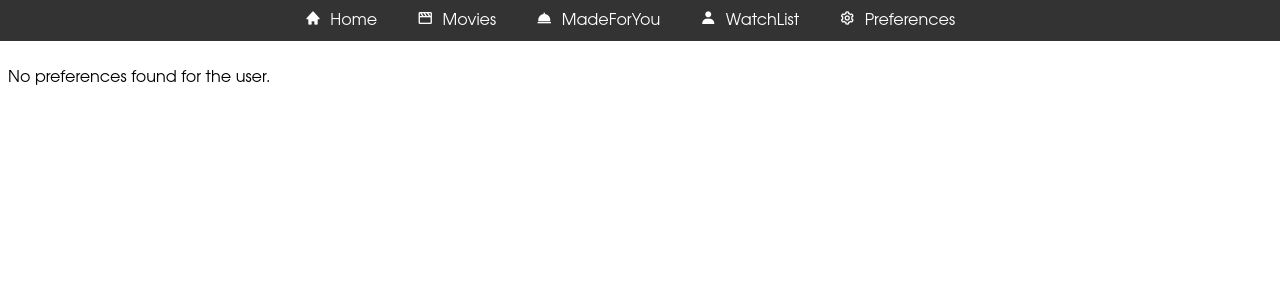
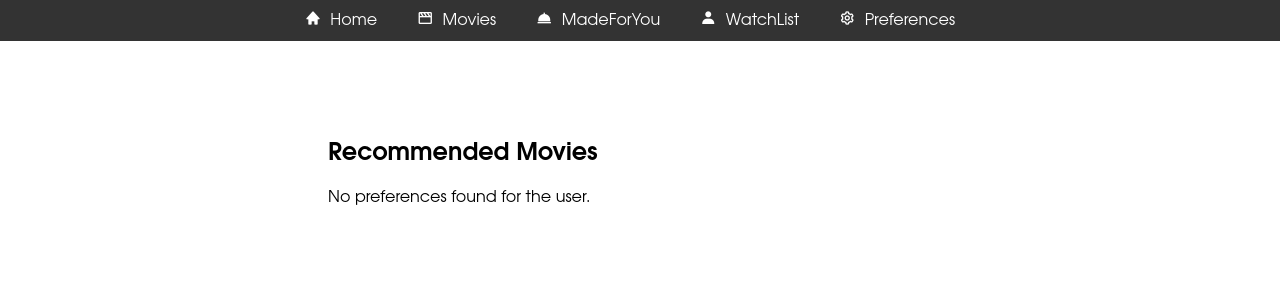
Before and after one commit to Romeo110/WebFinal, a PHP site: page /recommend.php in a window 1280 px wide. Shown: the top 300 px of the page. Run offline with PHP 8.4, Linux system fonts and the light colour scheme; the visitor is signed in with stand-in values (Sample User, id 1); data that the repository does not hold is empty; some libraries are stand-ins or nearby versions.

Commit message:
Update recommend.css

```diff
--- a/css/recommend.css
+++ b/css/recommend.css
@@ -88,3 +88,14 @@ footer {
     opacity: 1;
     /* Show the footer */
 }
+
+
+/* styles for main content */
+
+.main-content {
+    padding: 20px;
+    margin-top: 100px;
+    margin-left: 300px;
+    margin-right: 300px;
+    /* Adjust as needed */
+}
```
